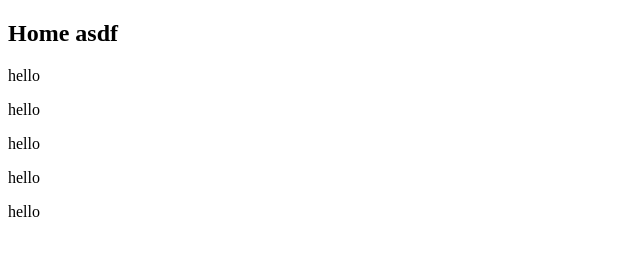
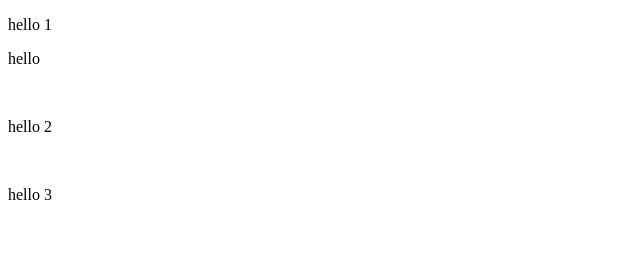
Before and after one commit to pHewx/test, a plain HTML site: page home.html in a window 1280 px wide. Shown: the whole page, without its empty margins (0-640 px from the left). Drawn offline with Linux system fonts and the light colour scheme.

Commit message:
update home.html

```diff
--- a/home.html
+++ b/home.html
@@ -6,12 +6,12 @@
 </head>
 
 <body>
-    <h2>Home asdf</h2>
+    <p>hello 1</p>
     <p>hello</p>
-    <p>hello</p>
-    <p>hello</p>
-    <p>hello</p>
-    <p>hello</p>
+    <img src="" alt="">
+    <p>hello 2</p>
+    <img src="" alt="">
+    <p>hello 3</p>
 </body>
 
 </html>
```
